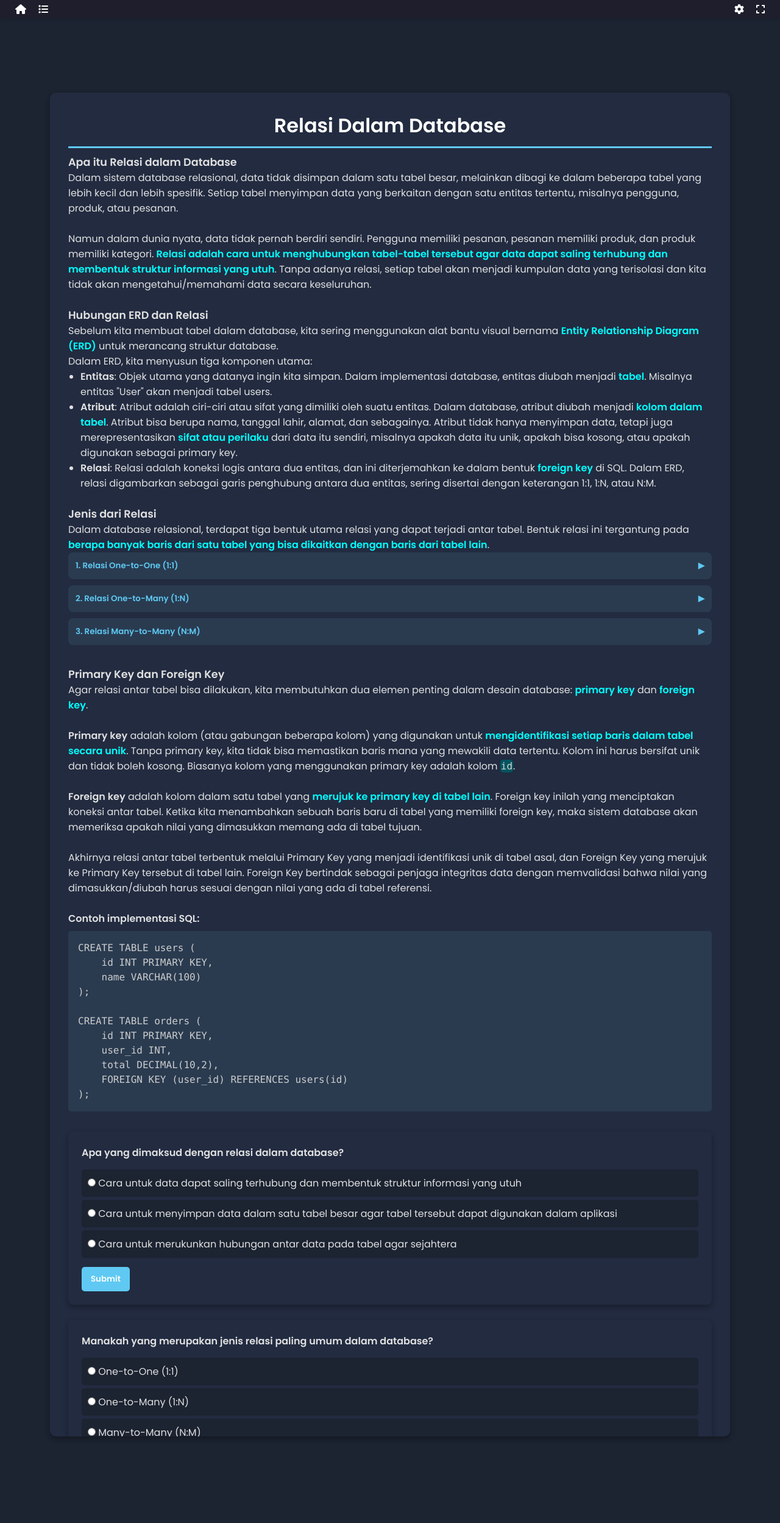
After one commit to KazukiFujimaru/SDBD-KSen, a Flask app: page /materi/p8 in a window 1280 px wide. The commit adds this page. Shown: the whole page at 61% size. Run offline with Flask 2, Linux system fonts and the light colour scheme; some libraries are stand-ins or nearby versions.

Commit message:
Big Add: Materi 8
- Menambahkan Materi 8 keseluruhan
- Menambahkan rute materi 8 dan opsi materi 8
- Menambahkan format dalam elements

```diff
--- a/handlers/routes.py
+++ b/handlers/routes.py
@@ -49,3 +49,7 @@ def configure_routes(app):
     @app.route("/materi/p7")
     def pertemuan7():
         return render_template("materi7.html")
+
+    @app.route("/materi/p8")
+    def pertemuan8():
+        return render_template("materi8.html")
--- a/templates/elements.html
+++ b/templates/elements.html
@@ -64,6 +64,8 @@
     <div class="container">
         <h1>This is title</h1>
         <hr>
+        <h3>This is content title</h3>
+        <p>This is content.</p>
         <p>This is link <a href="#">Lorem Ipsum</a>.</p>
         <p>This is new tab link <a target="_blank" rel="noopener" href="#">Lorem Ipsum</a></p>
         <p>This is color <span class="highlight">Lorem Ipsum</span></p>
--- /dev/null
+++ b/templates/materi8.html
@@ -0,0 +1,218 @@
+<!DOCTYPE html>
+<html lang="id">
+<head>
+    <meta charset="UTF-8">
+    <meta name="viewport" content="width=device-width, initial-scale=1.0">
+    <title>INSERT HERE</title>
+    <link rel="stylesheet" href="{{ url_for('static', filename='styles/pgstl.css') }}">
+    <link rel="icon" type="image/x-icon" href="{{ url_for('static', filename='images/favicon.ico') }}">
+    <!-- Jika diperlukan, untuk codebox agar typescript sesuai dengan bahasa pemrograman-->
+    <!-- Prism.js Core -->
+    <link rel="stylesheet" href="https://cdnjs.cloudflare.com/ajax/libs/prism/1.29.0/themes/prism-tomorrow.min.css">
+    <script src="https://cdnjs.cloudflare.com/ajax/libs/prism/1.29.0/prism.min.js"></script>
+    <!-- Language Support for Python & SQL -->
+    <script src="https://cdnjs.cloudflare.com/ajax/libs/prism/1.29.0/components/prism-python.min.js"></script>
+    <script src="https://cdnjs.cloudflare.com/ajax/libs/prism/1.29.0/components/prism-sql.min.js"></script>
+    <!-- Link Icon -->
+    <link rel="stylesheet" href="https://cdnjs.cloudflare.com/ajax/libs/font-awesome/6.4.0/css/all.min.css">
+</head>
+<body style>
+        <!-- Desktop Navbar -->
+        <div class="navbar">
+            <div class="nav-left">
+                <a href="/" class="nav-icon"><i class="fas fa-home"></i></a>
+                <a href="/materi" class="nav-icon"><i class="fas fa-list"></i></a>
+            </div>
+            <div class="nav-right">
+                <a href="#" class="nav-icon"><i class="fas fa-cog"></i></a>
+                <a href="#" class="nav-icon fullscreen-toggle"><i class="fas fa-expand"></i></a>
+                <div class="mobile-toggle" id="mobileMenuToggle">
+                    <i class="fas fa-bars"></i>
+                </div>
+            </div>
+        </div>
+
+        <!-- Mobile Sidebar -->
+        <div class="sidebar" id="sidebar">
+            <div class="sidebar-header">
+                <h3>Menu</h3>
+                <div class="sidebar-close" id="closeSidebar">
+                    <i class="fas fa-times"></i>
+                </div>
+            </div>
+            <div class="sidebar-items">
+                <a href="/" class="sidebar-item">
+                    <i class="fas fa-home"></i>
+                    <span>Home</span>
+                </a>
+                <a href="/materi" class="sidebar-item">
+                    <i class="fas fa-list"></i>
+                    <span>List</span>
+                </a>
+                <a href="/#" class="sidebar-item">
+                    <i class="fas fa-cog"></i>
+                    <span>Settings</span>
+                </a>
+                <div class="sidebar-item fullscreen-toggle">
+                    <i class="fas fa-expand"></i>
+                    <span>Fullscreen</span>
+                </div>
+            </div>
+        </div>
+        <div class="sidebar-overlay" id="overlay"></div>
+
+    <div class="container">
+        <h1>Relasi Dalam Database</h1>
+        <hr>
+
+        <h3>Apa itu Relasi dalam Database</h3>
+        <p>Dalam sistem database relasional, data tidak disimpan dalam satu tabel besar, melainkan dibagi ke dalam beberapa tabel yang lebih kecil dan lebih spesifik. Setiap tabel menyimpan data yang berkaitan dengan satu entitas tertentu, misalnya pengguna, produk, atau pesanan.</p>
+        <br>
+        <p>Namun dalam dunia nyata, data tidak pernah berdiri sendiri. Pengguna memiliki pesanan, pesanan memiliki produk, dan produk memiliki kategori. <span class="highlight">Relasi adalah cara untuk menghubungkan tabel-tabel tersebut agar data dapat saling terhubung dan membentuk struktur informasi yang utuh</span>. Tanpa adanya relasi, setiap tabel akan menjadi kumpulan data yang terisolasi dan kita tidak akan mengetahui/memahami data secara keseluruhan.</p>
+        <br>
+        <h3>Hubungan ERD dan Relasi</h3>
+        <p>Sebelum kita membuat tabel dalam database, kita sering menggunakan alat bantu visual bernama <span class="highlight">Entity Relationship Diagram (ERD)</span> untuk merancang struktur database.</p>
+
+        <p>Dalam ERD, kita menyusun tiga komponen utama:</p>
+        <ul>
+            <li><strong>Entitas</strong>: Objek utama yang datanya ingin kita simpan. Dalam implementasi database, entitas diubah menjadi <span class="highlight">tabel</span>. Misalnya entitas "User" akan menjadi tabel users.</li>
+            <li><strong>Atribut</strong>: Atribut adalah ciri-ciri atau sifat yang dimiliki oleh suatu entitas. Dalam database, atribut diubah menjadi <span class="highlight">kolom dalam tabel</span>. Atribut bisa berupa nama, tanggal lahir, alamat, dan sebagainya. Atribut tidak hanya menyimpan data, tetapi juga merepresentasikan <span class="highlight">sifat atau perilaku</span> dari data itu sendiri, misalnya apakah data itu unik, apakah bisa kosong, atau apakah digunakan sebagai primary key.</li>
+            <li><strong>Relasi</strong>: Relasi adalah koneksi logis antara dua entitas, dan ini diterjemahkan ke dalam bentuk <span class="highlight">foreign key</span> di SQL. Dalam ERD, relasi digambarkan sebagai garis penghubung antara dua entitas, sering disertai dengan keterangan 1:1, 1:N, atau N:M.</li>
+        </ul>
+        <br>
+        <h3>Jenis dari Relasi</h3>
+        <p>Dalam database relasional, terdapat tiga bentuk utama relasi yang dapat terjadi antar tabel. Bentuk relasi ini tergantung pada <span class="highlight">berapa banyak baris dari satu tabel yang bisa dikaitkan dengan baris dari tabel lain</span>.</p>
+
+        <div class="accordion">
+            <button class="accordion-header">
+                1. Relasi One-to-One (1:1)
+                <span class="accordion-icon">▶</span>
+            </button>
+            <div class="accordion-content">
+                <p>Dalam relasi ini, satu baris pada tabel pertama hanya terhubung dengan satu baris pada tabel kedua, dan sebaliknya.</p>
+                <p><strong>Contoh:</strong> Tabel <span class="code-bit">users</span> dan tabel <span class="code-bit">user_profiles</span></p>
+                <p>Setiap user memiliki <span class="highlight">satu</span> profil unik.</p>
+            </div>
+        </div>
+
+        <div class="accordion">
+            <button class="accordion-header">
+                2. Relasi One-to-Many (1:N)
+                <span class="accordion-icon">▶</span>
+            </button>
+            <div class="accordion-content">
+                <p>Ini adalah bentuk relasi yang paling umum. Satu baris di tabel pertama bisa terhubung ke banyak baris di tabel kedua, tetapi setiap baris di tabel kedua hanya terhubung ke satu baris di tabel pertama.</p>
+                <p><strong>Contoh:</strong> Tabel <span class="code-bit">users</span> dan <span class="code-bit">tabel </span>orders</p>
+                <p>Satu user bisa memiliki <span class="highlight">banyak</span> order.</p>
+            </div>
+        </div>
+
+        <div class="accordion">
+            <button class="accordion-header">
+                3. Relasi Many-to-Many (N:M)
+                <span class="accordion-icon">▶</span>
+            </button>
+            <div class="accordion-content">
+                <p>Dalam beberapa kasus, satu baris di tabel pertama bisa berhubungan dengan banyak baris di tabel kedua, dan sebaliknya. Karena jenis relasi ini tidak bisa langsung diterapkan di database relasional, biasanya kita menyisipkan <span class="highlight">tabel ketiga</span> sebagai penghubung (disebut tabel relasi).</p>
+                <p><strong>Contoh:</strong> Tabel <span class="code-bit">students</span> dan <span class="code-bit">courses</span></p>
+                <p>Satu mahasiswa bisa mengambil banyak mata kuliah, dan satu mata kuliah bisa diambil oleh banyak mahasiswa.</p>
+                <p>Tabel relasi: <span class="code-bit">student_course(student_id, course_id)</span></p>
+            </div>
+        </div>
+        <br>
+        <h3>Primary Key dan Foreign Key</h3>
+        <p>Agar relasi antar tabel bisa dilakukan, kita membutuhkan dua elemen penting dalam desain database: <span class="highlight">primary key</span> dan <span class="highlight">foreign key</span>.</p>
+        <br>
+        <p><strong>Primary key</strong> adalah kolom (atau gabungan beberapa kolom) yang digunakan untuk <span class="highlight">mengidentifikasi setiap baris dalam tabel secara unik</span>. Tanpa primary key, kita tidak bisa memastikan baris mana yang mewakili data tertentu. Kolom ini harus bersifat unik dan tidak boleh kosong. Biasanya kolom yang menggunakan primary key adalah kolom <span class="code-bit">id</span>.</p>
+        <br>
+        <p><strong>Foreign key</strong> adalah kolom dalam satu tabel yang <span class="highlight">merujuk ke primary key di tabel lain</span>. Foreign key inilah yang menciptakan koneksi antar tabel. Ketika kita menambahkan sebuah baris baru di tabel yang memiliki foreign key, maka sistem database akan memeriksa apakah nilai yang dimasukkan memang ada di tabel tujuan.</p>
+        <br>
+        <p>Akhirnya relasi antar tabel terbentuk melalui Primary Key yang menjadi identifikasi unik di tabel asal, dan Foreign Key yang merujuk ke Primary Key tersebut di tabel lain. Foreign Key bertindak sebagai penjaga integritas data dengan memvalidasi bahwa nilai yang dimasukkan/diubah harus sesuai dengan nilai yang ada di tabel referensi.</p>
+        <br>
+        <p><strong>Contoh implementasi SQL:</strong></p>
+        <pre class="code-box"><code class="language-sql">CREATE TABLE users (
+    id INT PRIMARY KEY,
+    name VARCHAR(100)
+);
+
+CREATE TABLE orders (
+    id INT PRIMARY KEY,
+    user_id INT,
+    total DECIMAL(10,2),
+    FOREIGN KEY (user_id) REFERENCES users(id)
+);</code></pre>
+        <br>
+        <div class="quiz-container">
+            <h4>Apa yang dimaksud dengan relasi dalam database?</h4>
+
+            <div class="quiz-options">
+                <label class="quiz-option" data-correct="true">
+                    <input type="radio" name="quiz-1"> Cara untuk data dapat saling terhubung dan membentuk struktur informasi yang utuh
+                </label>
+                <label class="quiz-option">
+                    <input type="radio" name="quiz-1"> Cara untuk menyimpan data dalam satu tabel besar agar tabel tersebut dapat digunakan dalam aplikasi
+                </label>
+                <label class="quiz-option">
+                    <input type="radio" name="quiz-1"> Cara untuk merukunkan hubungan antar data pada tabel agar sejahtera
+                </label>
+            </div>
+
+            <button class="submit-btn">Submit</button>
+
+            <div class="quiz-feedback"></div>
+
+            <div class="quiz-explanation hidden">
+                <p>Relasi adalah cara untuk menghubungkan tabel-tabel dalam database agar data dapat saling terhubung dan membentuk struktur informasi yang utuh. Tanpa relasi, data akan terisolasi dalam tabel masing-masing.</p>
+            </div>
+        </div>
+        <br>
+        <div class="quiz-container">
+            <h4>Manakah yang merupakan jenis relasi paling umum dalam database?</h4>
+
+            <div class="quiz-options">
+                <label class="quiz-option">
+                    <input type="radio" name="quiz-2"> One-to-One (1:1)
+                </label>
+                <label class="quiz-option" data-correct="true">
+                    <input type="radio" name="quiz-2"> One-to-Many (1:N)
+                </label>
+                <label class="quiz-option">
+                    <input type="radio" name="quiz-2"> Many-to-Many (N:M)
+                </label>
+            </div>
+
+            <button class="submit-btn">Submit</button>
+
+            <div class="quiz-feedback"></div>
+
+            <div class="quiz-explanation hidden">
+                <p>Relasi One-to-Many (1:N) adalah bentuk relasi yang paling umum dalam database. Contohnya adalah satu user bisa memiliki banyak order, atau satu kategori bisa memiliki banyak produk.</p>
+            </div>
+        </div>
+
+        <div class="hidden-content hidden">
+            <hr>
+            <h2>Tugas</h2>
+            <div class="practice-item">
+                <div class="practice-header">
+                    <span class="practice-title">1. Detail Tugas</span>
+                </div>
+                <p>Silahkan buka dokumen dengan klik tombol kerjakan.</p>
+                <a target="_blank" rel="noopener" href="https://docs.google.com/document/d/1dl3Y4-4V4DrFl5UUG2ZOYnZso4TqaJ0e3gvMTEQhggI/edit?usp=sharing" class="practice-btn">Kerjakan</a>
+            </div>
+
+            <div class="practice-item">
+                <div class="practice-header">
+                    <span class="practice-title">2. Link Pengumpulan</span>
+                </div>
+                <p>Silahkan buka link pengumpulan dengan klik tombol kirim.</p>
+                <a target="_blank" rel="noopener" href="https://docs.google.com/forms/d/e/1FAIpQLSemyeZE_EjVjhdxmpI2OnU_igECG34Yf4jSx5ykAzHjRm4hvg/viewform?usp=dialog" class="practice-btn">Kirim</a>
+            </div>
+        </div>
+        <div class="footer-content">
+            <p>&copy; <span id="year"></span> Kazuki Fujimaru - RIT</p>
+        </div>
+    </div>
+    <script src="{{ url_for('static', filename='scripts/scripts.js') }}"></script>
+</body>
+</html>
```
Also changed, not shown: templates/materi.html (+25 -1 lines), 1 other file.
